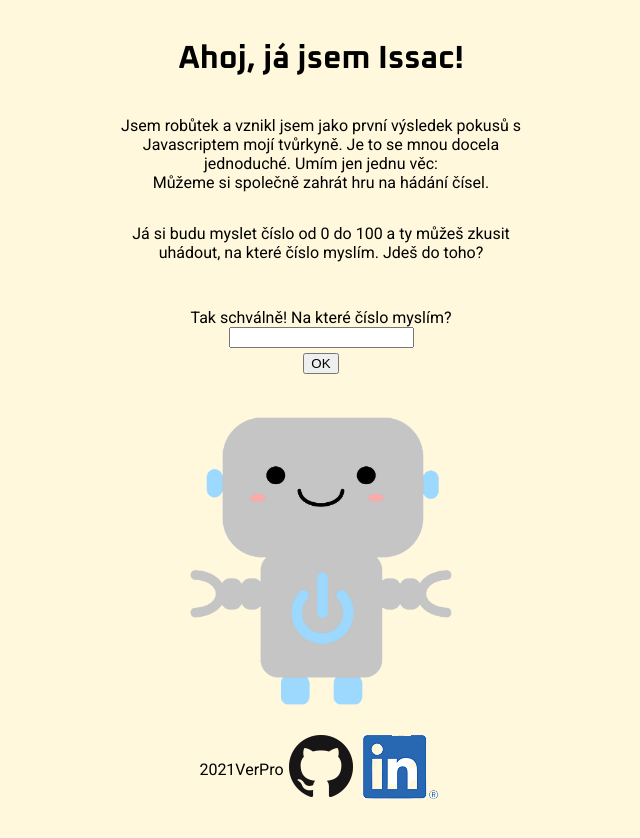
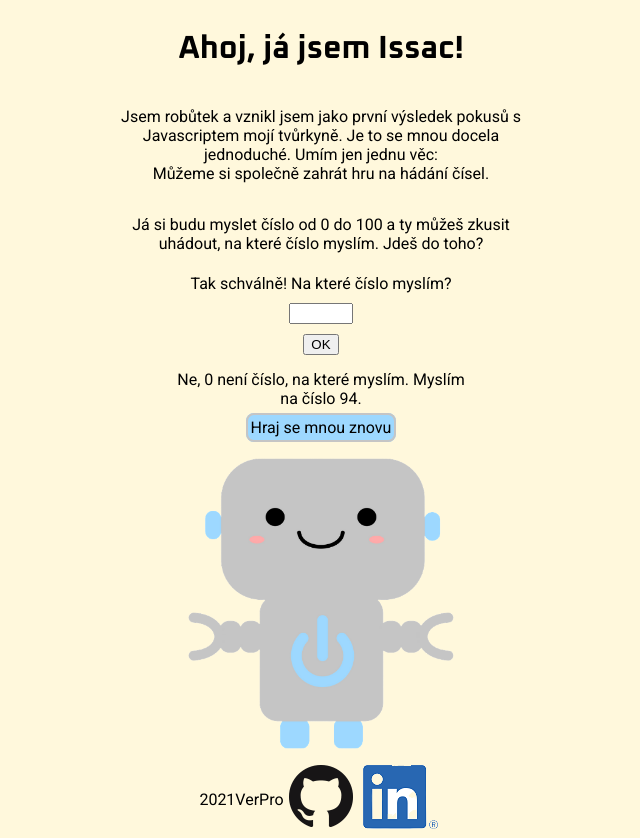
Before and after one commit to VerPro/Issac, a plain HTML site: page index.html in a window 1280 px wide. Both pictures are taken after a click on the button "OK". Shown: the whole page, without its empty margins (319-959 px from the left). Before the commit the page ends 816 px from the top, so only its background shows below. Drawn offline with Linux system fonts and the light colour scheme.

Commit message:
connecting functions

```diff
--- a/index.html
+++ b/index.html
@@ -7,7 +7,7 @@
     <title>Robůtek Issac</title>
     <link rel="shortcut icon" type= 'img/png'href="images/icon.png">
     <link rel="preconnect" href="https://fonts.gstatic.com">
-<link href="https://fonts.googleapis.com/css2?family=Oxanium:wght@700&family=Roboto:ital,wght@0,400;0,700;1,400;1,700&display=swap" rel="stylesheet">
+    <link href="https://fonts.googleapis.com/css2?family=Oxanium:wght@700&family=Roboto:ital,wght@0,400;0,700;1,400;1,700&display=swap" rel="stylesheet">
     <link rel="stylesheet" href="style.css" />
   </head>
   <body>
@@ -22,14 +22,13 @@
     <section>
       <div class="form">
         <label for="guessNumber">Tak schválně! Na které číslo myslím?</label>
-        <input id = "inputGuessNumber" type="number" name="guessNumber">
+        <input id = "inputGuessNumber" type="number" name="guessNumber" min="0" max="100">
         <button id = "buttonGuess" type="submit">OK</button>
-        <p class="result"></p>
+        <div class="resultBox">
+          <p class="result"></p>
 
-        <div id="again">
-
+          <div id="again"></div>
         </div>
-
         <img src="images/issac-removebg-preview.png" alt="Robůtek Issac">
       </div>
     </section>
--- a/script.js
+++ b/script.js
@@ -1,28 +1,30 @@
 'use strict';
-//Nechat vyskočit varovné okénko, pokud user nezadává number
 const buttonGuessElm = document.querySelector('#buttonGuess');
 const resultElm = document.querySelector('.result');
 const buttonAgain = document.querySelector('#again');
 
 let numberIssac = Math.round(Math.random() * 100);
-let numberUser = document.querySelector('#inputGuessNumber');
+let numberUserElm = document.querySelector('#inputGuessNumber');
 
-buttonAgainFunction = () => {
+
+const buttonAgainFunction = () => {
   const aElm = document.createElement('a');
   aElm.textContent = 'Hraj se mnou znovu';
   aElm.classList.add('buttonAgain');
   aElm.setAttribute('href', 'index.html');
-  aElm.appendChild(buttonAgain);
+  buttonAgain.appendChild(aElm);
 };
 
-const guessNumber = (numberUser) => {
+
+const guessNumber = () => {
+  const numberUser= Number(numberUserElm.value)
   if (numberIssac === numberUser) {
-    resultElm.textContent = `Ano, myslím na číslo ${numberIssac}!`;
-  } else {
+    resultElm.textContent= `Ano, myslím na číslo  ${numberIssac}!`;
+  } else  {
     resultElm.textContent = `Ne, ${numberUser} není číslo, na které myslím. Myslím na číslo ${numberIssac}.`;
-    buttonAgainFunction();
-    numberUser.setAttribute('value', '');
   }
+
+  buttonAgainFunction();
 };
 
 buttonGuessElm.addEventListener('click', guessNumber);
--- a/style.css
+++ b/style.css
@@ -30,12 +30,16 @@ footer a {
 }
 
 header {
-  flex-basis: 35%;
+  flex-basis: 20%;
   display: flex;
   flex-direction: column;
   justify-content: center;
   align-items: center;
   text-align: center;
+}
+
+section {
+  flex-basis: 30%;
 }
 
 footer {
@@ -46,12 +50,23 @@ footer {
   bottom: 0;
 }
 
+.resultBox{
+  display: flex;
+  flex-direction: column;
+  justify-content: center;
+  align-items: center;
+  text-align: center;
+}
+
 .buttonAgain {
   text-decoration: none;
   border: 2px solid #c5c5c5;
+  border-radius: 8px;
+  margin: 10px;
   padding: 3px;
   background-color: #9dd8ff;
   color: black;
+
 }
 
 .form {
@@ -60,6 +75,10 @@ footer {
   justify-content: space-between;
   align-items: center;
   flex-basis: 35%;
+}
+
+.form *{
+  margin: 5px;
 }
 
 span {
```
Also changed, not shown: 1 other file.
